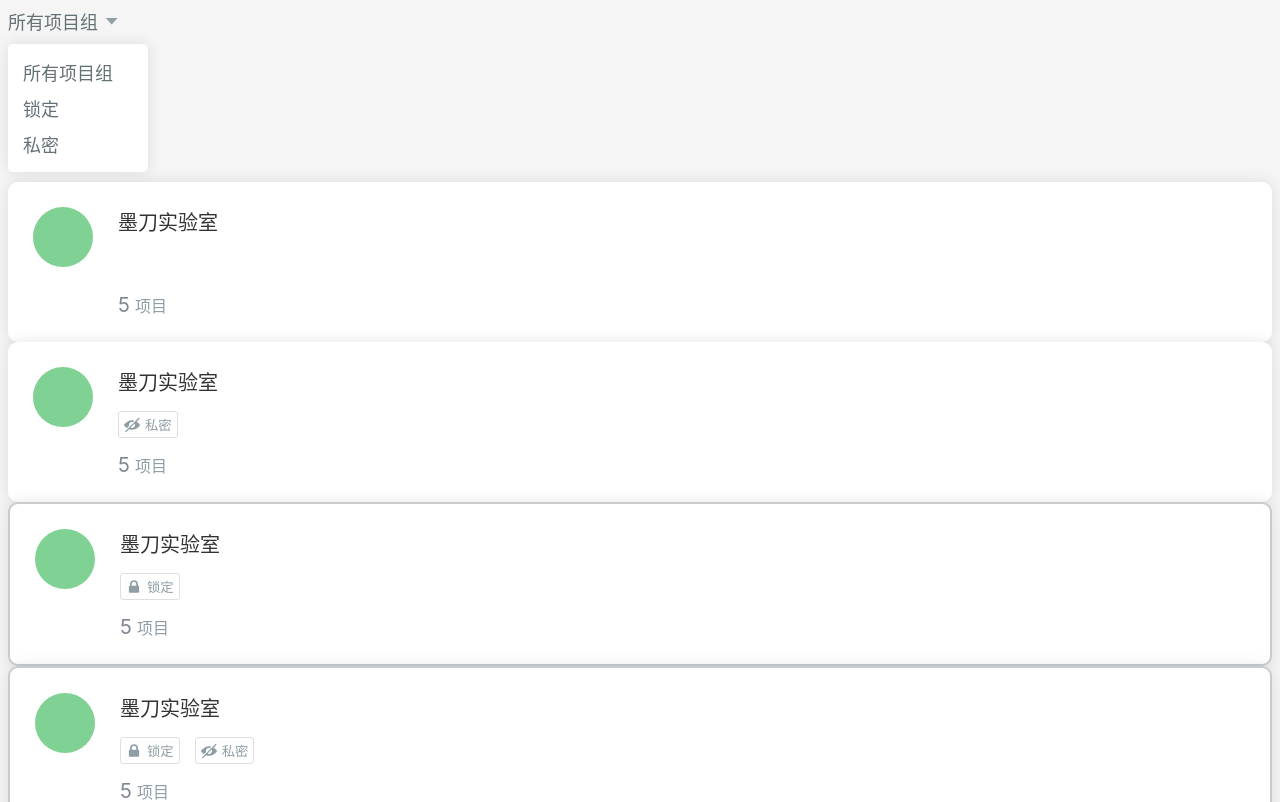
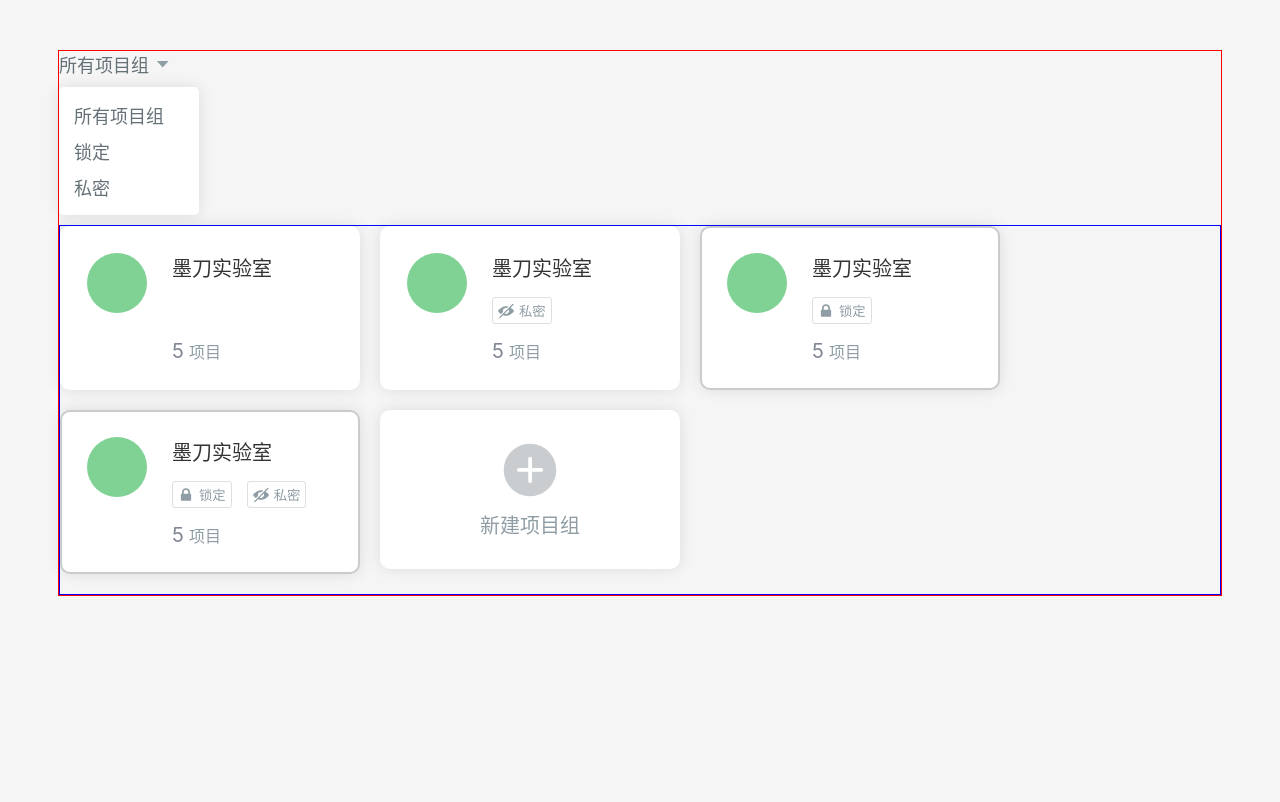
Before and after one commit to LoveVin/modao-test, a React app: page / in a window 1280 px wide. Shown: the top 802 px of the page. Built offline with nearby package versions, Linux system fonts and the light colour scheme.

Commit message:
安装 redux

```diff
--- a/package.json
+++ b/package.json
@@ -48,6 +48,7 @@
     "react-app-polyfill": "^1.0.6",
     "react-dev-utils": "^10.2.1",
     "react-dom": "^16.13.1",
+    "redux": "^4.0.5",
     "resolve": "1.15.0",
     "resolve-url-loader": "3.1.1",
     "sass-loader": "8.0.2",
--- a/src/App.js
+++ b/src/App.js
@@ -1,28 +1,66 @@
 import React from 'react';
-import Card from './components/Card'
-import './reset.css'
+import Card from './components/Card';
+import './reset.css';
 import AddCard from './components/AddCard';
 import Filter from './components/Filter';
+import styled from 'styled-components';
+
+const AppWrapper = styled.div`
+  margin: 50px;
+  border: 1px solid red;
+`;
+
+const CardGroupWrapper = styled.div`
+  display: flex;
+  flex-wrap: wrap;
+  border: 1px solid blue;
+`;
+
+const Space = styled.div`
+  min-width: 300px;
+  margin-right: 20px;
+  margin-bottom: 20px;
+`;
 
 function App() {
+
     return (
-    <div className="App">
+        <AppWrapper className="App">
             <Filter/>
+            <CardGroupWrapper>
+                <Space>
                     <Card color="#80d294" groupName="墨刀实验室" locked={false} private={false} itemCount={5}/>
+                </Space>
+                <Space>
                     <Card color="#80d294" groupName="墨刀实验室" locked={false} private={true} itemCount={5}/>
+                </Space>
+                <Space>
                     <Card color="#80d294" groupName="墨刀实验室" locked={true} private={false} itemCount={5}/>
+                </Space>
+                <Space>
                     <Card color="#80d294" groupName="墨刀实验室" locked={true} private={true} itemCount={5}/>
+                </Space>
+                <Space>
                     <AddCard/>
-    </div>
+                </Space>
+            </CardGroupWrapper>
+        </AppWrapper>
     );
 }
 
-function ajax(url){
-    setTimeout(()=>{
-        return {
-
-        }
-    },3000)
+function ajax(url) {
+    return new Promise((resolve, reject)=>{
+        setTimeout(() => {
+            resolve([
+                { name: '墨刀实验室', color: "#80d294", locked: false, private: false, itemCount: 3},
+                { name: '墨刀魔法棒团队', color: "#f7c273", locked: false, private: false, itemCount: 3},
+                { name: '超级工作组', color: "#f2908d", locked: false, private: true, itemCount: 3},
+                { name: '冷笑客服组', color: "#e38073", locked: false, private: false, itemCount: 3},
+                { name: '设计部门', color: "#f8c767", locked: false, private: false, itemCount: 3},
+                { name: 'Third Reactor', color: "#8dcaeb", locked: true, private: true, itemCount: 3}
+            ])
+        }, 2000);
+    })
 }
 
 export default App;
--- a/src/components/Card.js
+++ b/src/components/Card.js
@@ -12,7 +12,7 @@ const CardWrapper = styled.div`
     &:hover{
       box-shadow: 0 0 15px rgba(0,0,0,0.2);
     }
-    border: ${props => props.locked ? '2px solid #c8cccf' : 'none'};
+    border: ${props => props.locked ? '2px solid #c8cccf' : '2px solid transparent'};
 `;
 
 const MainColor = styled.div`
```
Also changed, not shown: src/reset.css (line endings or trailing spaces), src/store/store.js (added), 1 other file (tests, documents, lock files or other folders). Lines whose indentation alone changed are shown as unchanged.
